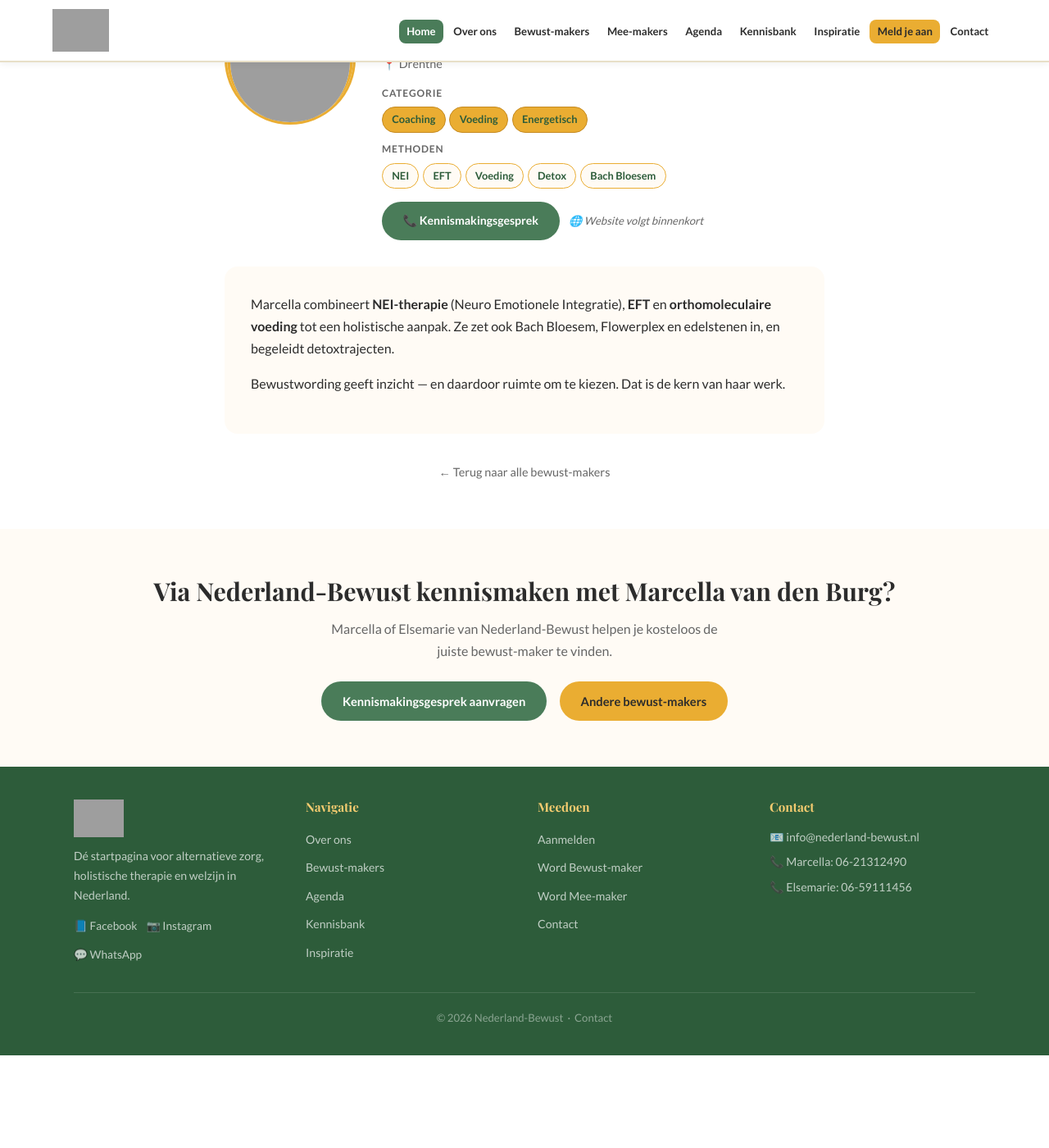
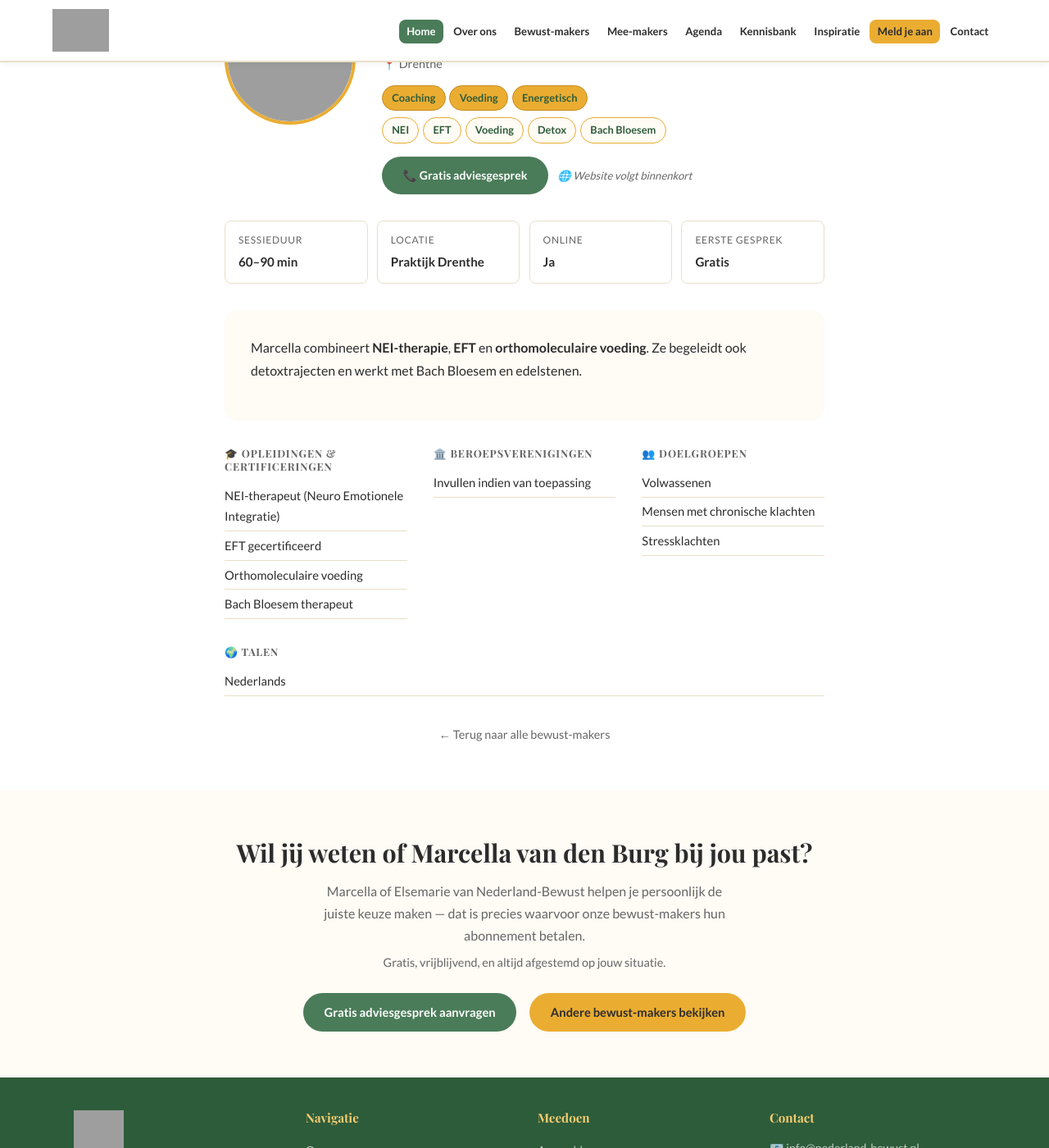
Before and after one commit to hands4flownl/nederland-bewust, a Jekyll site: the page built from pages/bewust-makers/welkom-bij-nei-praktijk-de-kezel.html, in a window 1280 px wide and 1400 px high, scrolled down 326 px. Shown: the whole window at 82% size. Built offline with Jekyll 4.4.1, drawn with Linux system fonts in a browser that asks for light colours; before the commit the page ends 1613 px from its top, so only the background shows below that; grey boxes are pictures that could not be loaded.

Commit message:
Profiel uitgebreid: opleidingen, verenigingen, sessieinfo – Marcella van den Burg

```diff
--- a/pages/bewust-makers/welkom-bij-nei-praktijk-de-kezel.html
+++ b/pages/bewust-makers/welkom-bij-nei-praktijk-de-kezel.html
@@ -13,35 +13,73 @@
 <section class="sectie">
   <div class="container container--nauw">
 
-    <div class="profiel-header" style="display:flex;gap:2rem;align-items:flex-start;margin-bottom:2rem;flex-wrap:wrap;">
-      <div class="maker-kaart__foto-wrap" style="width:160px;height:160px;flex-shrink:0;">
-        <img src="https://nederland-bewust.nl/wp-content/uploads/2026/03/cropped-cropped-cropped-Marcella-profiel-foto.jpeg"
-          alt="Marcella van den Burg"
-          style="width:160px;height:160px;border-radius:50%;object-fit:cover;border:4px solid var(--goud);"
-          loading="lazy"
-          onerror="this.parentElement.innerHTML='<div style=\'width:160px;height:160px;border-radius:50%;background:var(--creme);border:4px solid var(--goud);display:flex;align-items:center;justify-content:center;font-size:3rem;\'>🌿</div>';">
-      </div>
+    <!-- HEADER: foto + kerninfo -->
+    <div style="display:flex;gap:2rem;align-items:flex-start;margin-bottom:2rem;flex-wrap:wrap;">
+      <img src="https://nederland-bewust.nl/wp-content/uploads/2026/03/cropped-cropped-cropped-Marcella-profiel-foto.jpeg" alt="Marcella van den Burg" style="width:160px;height:160px;border-radius:50%;object-fit:cover;border:4px solid var(--goud);flex-shrink:0;" loading="lazy" onerror="this.style.opacity='0'">
       <div style="flex:1;min-width:220px;">
         <h2 style="margin-bottom:0.3rem;">Marcella van den Burg</h2>
         <p style="color:var(--goud-donker);font-weight:700;margin-bottom:0.2rem;">Praktijk de Kezel</p>
         <p style="color:var(--tekst-licht);font-size:0.9rem;margin-bottom:0.8rem;">📍 Drenthe</p>
-        <div style="margin-bottom:0.6rem;">
-          <p style="font-size:0.75rem;font-weight:700;text-transform:uppercase;letter-spacing:0.07em;color:var(--tekst-licht);margin-bottom:0.4rem;">Categorie</p>
+        <div style="margin-bottom:0.5rem;">
           <div style="display:flex;flex-wrap:wrap;gap:0.3rem;"><span class="profiel-tag" style="background:var(--goud);border-color:var(--goud-donker);">Coaching</span><span class="profiel-tag" style="background:var(--goud);border-color:var(--goud-donker);">Voeding</span><span class="profiel-tag" style="background:var(--goud);border-color:var(--goud-donker);">Energetisch</span></div>
         </div>
-        <div style="margin-bottom:1rem;">
-          <p style="font-size:0.75rem;font-weight:700;text-transform:uppercase;letter-spacing:0.07em;color:var(--tekst-licht);margin-bottom:0.4rem;">Methoden</p>
-          <div style="display:flex;flex-wrap:wrap;gap:0.3rem;"><span class="profiel-tag">NEI</span><span class="profiel-tag">EFT</span><span class="profiel-tag">Voeding</span><span class="profiel-tag">Detox</span><span class="profiel-tag">Bach Bloesem</span></div>
-        </div>
-        <div style="display:flex;gap:0.7rem;flex-wrap:wrap;margin-top:1rem;align-items:center;">
-          <a href="{{ '/contact/' | relative_url }}" class="knop knop--groen" style="font-size:0.88rem;">📞 Kennismakingsgesprek</a>
+        <div style="display:flex;flex-wrap:wrap;gap:0.3rem;margin-bottom:1rem;"><span class="profiel-tag">NEI</span><span class="profiel-tag">EFT</span><span class="profiel-tag">Voeding</span><span class="profiel-tag">Detox</span><span class="profiel-tag">Bach Bloesem</span></div>
+        <div style="display:flex;gap:0.7rem;flex-wrap:wrap;align-items:center;">
+          <a href="{{ '/contact/' | relative_url }}" class="knop knop--groen" style="font-size:0.88rem;">📞 Gratis adviesgesprek</a>
           <span style="font-size:0.82rem;color:var(--tekst-licht);font-style:italic;">🌐 Website volgt binnenkort</span>
         </div>
       </div>
     </div>
 
+    <!-- SNEL-INFO BLOKJES -->
+
+    <div style="display:grid;grid-template-columns:repeat(auto-fit,minmax(140px,1fr));gap:0.7rem;margin-bottom:2rem;">
+
+          <div style="background:var(--wit);border-radius:var(--radius);padding:0.8rem 1rem;border:1px solid var(--border);">
+            <div style="font-size:0.75rem;color:var(--tekst-licht);text-transform:uppercase;letter-spacing:0.06em;">Sessieduur</div>
+            <div style="font-weight:600;font-size:0.95rem;margin-top:0.2rem;">60–90 min</div>
+          </div>
+          <div style="background:var(--wit);border-radius:var(--radius);padding:0.8rem 1rem;border:1px solid var(--border);">
+            <div style="font-size:0.75rem;color:var(--tekst-licht);text-transform:uppercase;letter-spacing:0.06em;">Locatie</div>
+            <div style="font-weight:600;font-size:0.95rem;margin-top:0.2rem;">Praktijk Drenthe</div>
+          </div>
+          <div style="background:var(--wit);border-radius:var(--radius);padding:0.8rem 1rem;border:1px solid var(--border);">
+            <div style="font-size:0.75rem;color:var(--tekst-licht);text-transform:uppercase;letter-spacing:0.06em;">Online</div>
+            <div style="font-weight:600;font-size:0.95rem;margin-top:0.2rem;">Ja</div>
+          </div>
+          <div style="background:var(--wit);border-radius:var(--radius);padding:0.8rem 1rem;border:1px solid var(--border);">
+            <div style="font-size:0.75rem;color:var(--tekst-licht);text-transform:uppercase;letter-spacing:0.06em;">Eerste gesprek</div>
+            <div style="font-weight:600;font-size:0.95rem;margin-top:0.2rem;">Gratis</div>
+          </div>
+    </div>
+
+    <!-- BIO -->
     <div style="background:var(--creme);border-radius:var(--radius-groot);padding:2rem;margin-bottom:2rem;">
-      <p>Marcella combineert <strong>NEI-therapie</strong> (Neuro Emotionele Integratie), <strong>EFT</strong> en <strong>orthomoleculaire voeding</strong> tot een holistische aanpak. Ze zet ook Bach Bloesem, Flowerplex en edelstenen in, en begeleidt detoxtrajecten.</p><p>Bewustwording geeft inzicht — en daardoor ruimte om te kiezen. Dat is de kern van haar werk.</p>
+      <p>Marcella combineert <strong>NEI-therapie</strong>, <strong>EFT</strong> en <strong>orthomoleculaire voeding</strong>. Ze begeleidt ook detoxtrajecten en werkt met Bach Bloesem en edelstenen.</p>
+    </div>
+
+    <!-- VERTROUWENSINFO GRID -->
+    <div style="display:flex;flex-wrap:wrap;gap:2rem;margin-bottom:2rem;">
+
+        <div style="flex:1;min-width:220px;">
+          <h4 style="font-size:0.8rem;font-weight:700;text-transform:uppercase;letter-spacing:0.07em;color:var(--tekst-licht);margin-bottom:0.6rem;">🎓 Opleidingen & certificeringen</h4>
+          <ul style="list-style:none;"><li style='padding:0.3rem 0;border-bottom:1px solid var(--border);font-size:0.92rem;'>NEI-therapeut (Neuro Emotionele Integratie)</li><li style='padding:0.3rem 0;border-bottom:1px solid var(--border);font-size:0.92rem;'>EFT gecertificeerd</li><li style='padding:0.3rem 0;border-bottom:1px solid var(--border);font-size:0.92rem;'>Orthomoleculaire voeding</li><li style='padding:0.3rem 0;border-bottom:1px solid var(--border);font-size:0.92rem;'>Bach Bloesem therapeut</li></ul>
+        </div>
+
+        <div style="flex:1;min-width:220px;">
+          <h4 style="font-size:0.8rem;font-weight:700;text-transform:uppercase;letter-spacing:0.07em;color:var(--tekst-licht);margin-bottom:0.6rem;">🏛️ Beroepsverenigingen</h4>
+          <ul style="list-style:none;"><li style='padding:0.3rem 0;border-bottom:1px solid var(--border);font-size:0.92rem;'>Invullen indien van toepassing</li></ul>
+        </div>
+
+        <div style="flex:1;min-width:220px;">
+          <h4 style="font-size:0.8rem;font-weight:700;text-transform:uppercase;letter-spacing:0.07em;color:var(--tekst-licht);margin-bottom:0.6rem;">👥 Doelgroepen</h4>
+          <ul style="list-style:none;"><li style='padding:0.3rem 0;border-bottom:1px solid var(--border);font-size:0.92rem;'>Volwassenen</li><li style='padding:0.3rem 0;border-bottom:1px solid var(--border);font-size:0.92rem;'>Mensen met chronische klachten</li><li style='padding:0.3rem 0;border-bottom:1px solid var(--border);font-size:0.92rem;'>Stressklachten</li></ul>
+        </div>
+
+        <div style="flex:1;min-width:220px;">
+          <h4 style="font-size:0.8rem;font-weight:700;text-transform:uppercase;letter-spacing:0.07em;color:var(--tekst-licht);margin-bottom:0.6rem;">🌍 Talen</h4>
+          <ul style="list-style:none;"><li style='padding:0.3rem 0;border-bottom:1px solid var(--border);font-size:0.92rem;'>Nederlands</li></ul>
+        </div>
     </div>
 
     <div style="text-align:center;margin-top:1.5rem;">
@@ -52,11 +90,12 @@
 
 <section class="sectie sectie--kleur">
   <div class="container" style="text-align:center;">
-    <h2>Via Nederland-Bewust kennismaken met Marcella van den Burg?</h2>
-    <p style="max-width:500px;margin:0.8rem auto 1.5rem;color:var(--tekst-licht);">Marcella of Elsemarie van Nederland-Bewust helpen je kosteloos de juiste bewust-maker te vinden.</p>
+    <h2>Wil jij weten of Marcella van den Burg bij jou past?</h2>
+    <p style="max-width:520px;margin:0.8rem auto 0.5rem;color:var(--tekst-licht);">Marcella of Elsemarie van Nederland-Bewust helpen je persoonlijk de juiste keuze maken — dat is precies waarvoor onze bewust-makers hun abonnement betalen.</p>
+    <p style="max-width:520px;margin:0 auto 1.5rem;color:var(--tekst-licht);font-size:0.9rem;">Gratis, vrijblijvend, en altijd afgestemd op jouw situatie.</p>
     <div style="display:flex;gap:1rem;justify-content:center;flex-wrap:wrap;">
-      <a href="{{ '/contact/' | relative_url }}" class="knop knop--groen">Kennismakingsgesprek aanvragen</a>
-      <a href="{{ '/onze-bewust-makers/' | relative_url }}" class="knop knop--goud">Andere bewust-makers</a>
+      <a href="{{ '/contact/' | relative_url }}" class="knop knop--groen">Gratis adviesgesprek aanvragen</a>
+      <a href="{{ '/onze-bewust-makers/' | relative_url }}" class="knop knop--goud">Andere bewust-makers bekijken</a>
     </div>
   </div>
 </section>
```
Also changed, not shown: other parts of pages/bewust-makers/welkom-bij-nei-praktijk-de-kezel.html (+1 -1 lines).
